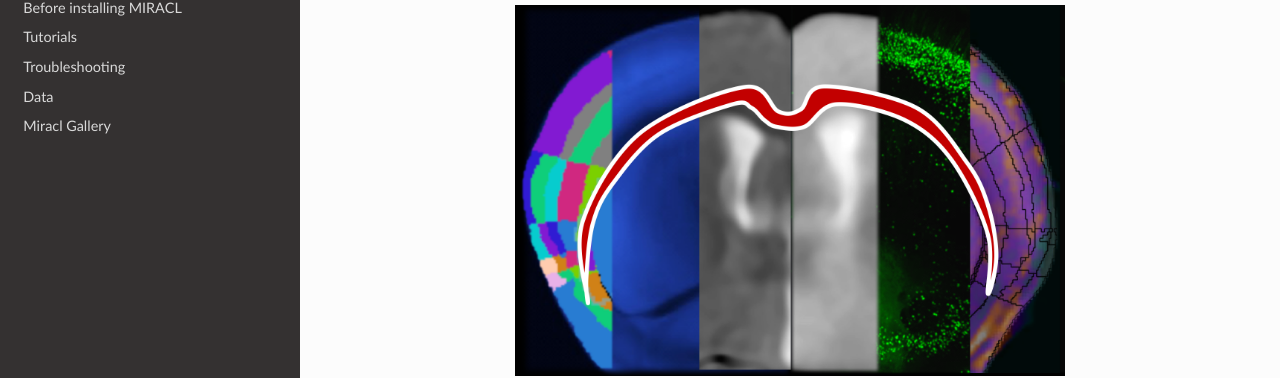
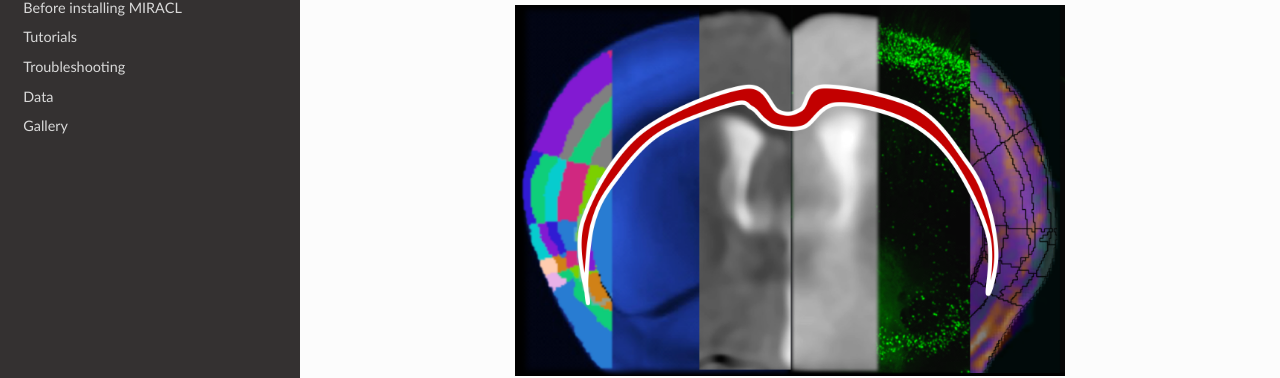
Before and after one commit to AICONSlab/MIRACL, a Sphinx documentation site: the page built from docs/index.rst, in a window 1280 px wide. Shown: the part 199-577 px from the top of the page. Built offline with Sphinx 7.4.7 and the Read the Docs theme 2.0.0, drawn with Linux system fonts in a browser that asks for light colours; pages that are not in the unit, such as notebooks, are missing from menus.

Commit message:
[docs] change title

```diff
--- a/docs/gallery.md
+++ b/docs/gallery.md
@@ -1,4 +1,4 @@
-# Miracl Gallery
+# Gallery
 
 Here is some representative work!
 
```
